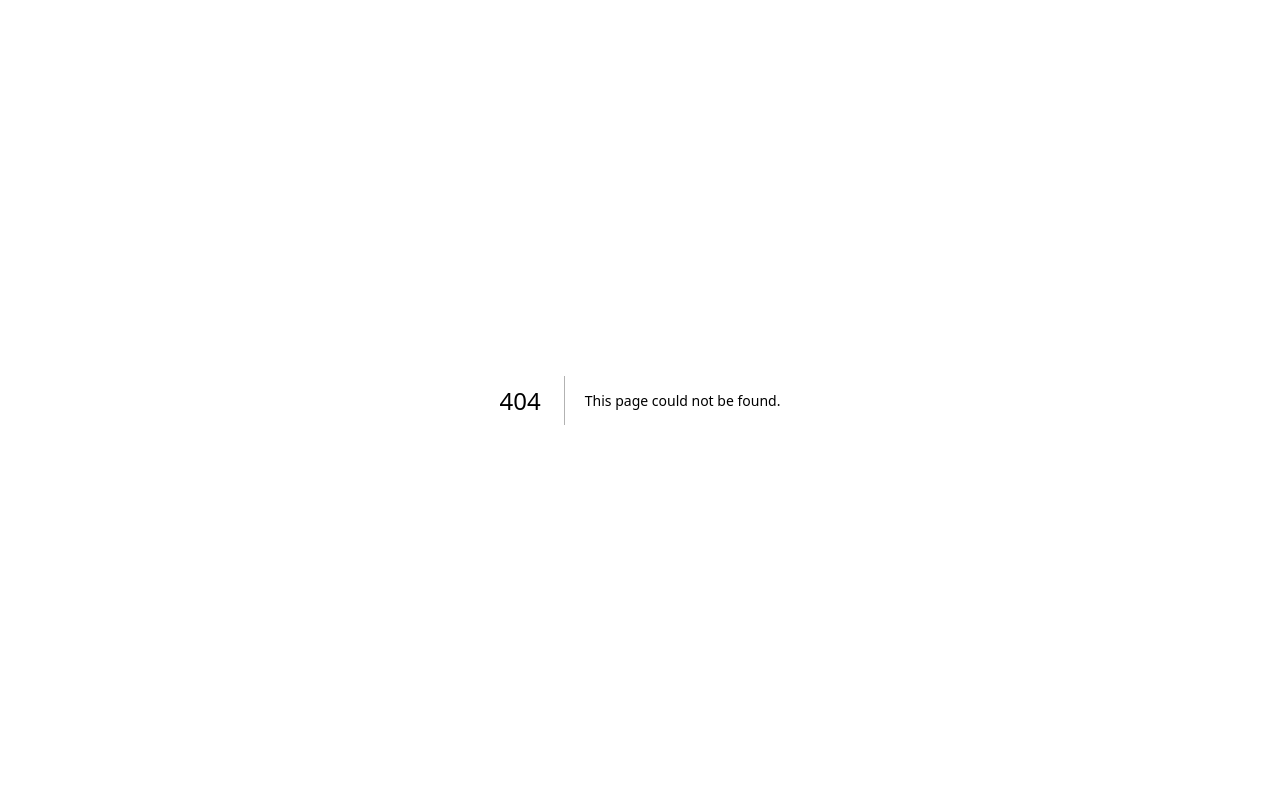
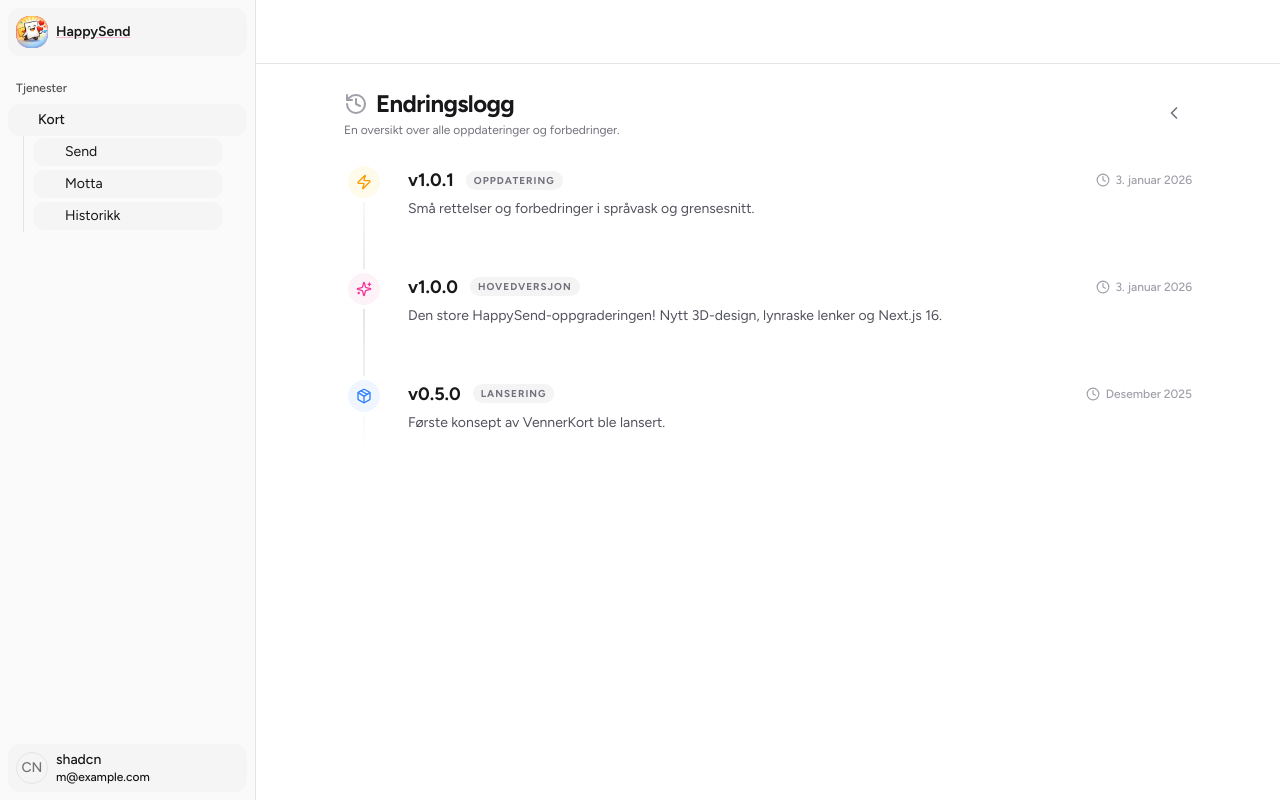
Before and after one commit to TheFrostBunny/VennerKort, a Next.js app: page /changelog in a window 1280 px wide. Before the commit this address had no page. Built offline with nearby package versions, Linux system fonts and the light colour scheme; some icons are missing.

Commit message:
feat: Implement core navigation sidebar, CardApp, Changelog, and Settings pages with i18n support.

```diff
--- /dev/null
+++ b/app/changelog/page.tsx
@@ -0,0 +1,15 @@
+"use client";
+
+import React from 'react';
+import { SidebarIconExample } from '@/components/sidebar';
+import { Changelog } from '@/components/Pages/Changelog';
+
+export default function ChangelogPage() {
+  return (
+    <SidebarIconExample>
+      <main className="flex-1 flex flex-col md:flex-row h-full overflow-hidden bg-white dark:bg-zinc-950">
+        <Changelog />
+      </main>
+    </SidebarIconExample>
+  );
+}
--- a/components/Pages/CardApp.tsx
+++ b/components/Pages/CardApp.tsx
@@ -33,7 +33,7 @@ export const CardApp: React.FC<CardAppProps> = ({ isViewOnlyInitial = false }) =
     border: 'none',
     effect: 'none',
     emoji: '😊',
-    showIndicator: true,
+    showIndicator: false,
   });
 
   // Maps for ultra-compact encoding
--- /dev/null
+++ b/components/Pages/Changelog.tsx
@@ -0,0 +1,90 @@
+"use client";
+
+import React from 'react';
+import { History, Sparkles, Zap, Package, ChevronRight, Clock } from 'lucide-react';
+import { useI18n } from '@/lib/i18n/i18n-context';
+import { cn } from '@/lib/utils';
+import { useRouter } from 'next/navigation';
+
+export const Changelog: React.FC = () => {
+  const { t } = useI18n();
+  const router = useRouter();
+
+  const releases = [
+    {
+      version: "v1.0.1",
+      date: t('changelog.v1_0_1.date'),
+      description: t('changelog.v1_0_1.desc'),
+      type: 'fix',
+      icon: <Zap className="w-4 h-4" />,
+      color: 'text-amber-500 bg-amber-50 dark:bg-amber-500/10'
+    },
+    {
+      version: "v1.0.0",
+      date: t('changelog.v1_0_0.date'),
+      description: t('changelog.v1_0_0.desc'),
+      type: 'major',
+      icon: <Sparkles className="w-4 h-4" />,
+      color: 'text-pink-500 bg-pink-50 dark:bg-pink-500/10'
+    },
+    {
+      version: "v0.5.0",
+      date: t('changelog.v0_5_0.date'),
+      description: t('changelog.v0_5_0.desc'),
+      type: 'initial',
+      icon: <Package className="w-4 h-4" />,
+      color: 'text-blue-500 bg-blue-50 dark:bg-blue-500/10'
+    }
+  ];
+
+  return (
+    <div className="flex-1 flex flex-col gap-6 p-4 md:p-6 max-w-4xl mx-auto w-full transition-colors bg-white dark:bg-zinc-950 overflow-y-auto scrollbar-hide">
+      <div className="flex items-center justify-between">
+        <div className="space-y-0.5">
+          <h1 className="text-2xl font-bold tracking-tight text-zinc-900 dark:text-zinc-50 flex items-center gap-2">
+            <History className="w-6 h-6 text-zinc-400" />
+            {t('changelog.title')}
+          </h1>
+          <p className="text-xs text-zinc-500 dark:text-zinc-400">En oversikt over alle oppdateringer og forbedringer.</p>
+        </div>
+        <button
+          onClick={() => router.back()}
+          className="p-2 rounded-full hover:bg-zinc-100 dark:hover:bg-zinc-800 transition-colors text-zinc-500"
+        >
+          <ChevronRight className="w-5 h-5 rotate-180" />
+        </button>
+      </div>
+
+      <div className="relative space-y-8 before:absolute before:inset-0 before:ml-5 before:-translate-x-px before:h-full before:w-0.5 before:bg-gradient-to-b before:from-transparent before:via-zinc-200 dark:before:via-zinc-800 before:to-transparent">
+        {releases.map((release, index) => (
+          <div key={release.version} className="relative flex items-start gap-6 group">
+            <div className={cn(
+              "flex items-center justify-center w-10 h-10 rounded-full shrink-0 z-10 border-4 border-white dark:border-zinc-950 transition-transform group-hover:scale-110",
+              release.color
+            )}>
+              {release.icon}
+            </div>
+
+            <div className="flex-1 pt-1 pb-4">
+              <div className="flex items-center justify-between gap-2 mb-1">
+                <div className="flex items-center gap-3">
+                  <span className="text-lg font-bold text-zinc-900 dark:text-zinc-100">{release.version}</span>
+                  <span className="text-[10px] font-bold uppercase tracking-widest px-2 py-0.5 rounded-full bg-zinc-100 dark:bg-zinc-800 text-zinc-500">
+                    {release.type === 'major' ? 'Hovedversjon' : release.type === 'fix' ? 'Oppdatering' : 'Lansering'}
+                  </span>
+                </div>
+                <div className="flex items-center gap-1.5 text-xs text-zinc-400 font-medium">
+                  <Clock className="w-3.5 h-3.5" />
+                  {release.date}
+                </div>
+              </div>
+              <p className="text-sm text-zinc-600 dark:text-zinc-400 leading-relaxed max-w-2xl">
+                {release.description}
+              </p>
+            </div>
+          </div>
+        ))}
+      </div>
+    </div>
+  );
+};
--- a/components/Pages/Settings.tsx
+++ b/components/Pages/Settings.tsx
@@ -110,7 +110,16 @@ export const Settings: React.FC = () => {
             </div>
 
             <div className="pt-4 border-t border-zinc-100 dark:border-zinc-800 flex justify-between items-center text-[10px] text-zinc-400 font-medium">
-              <span>© {new Date().getFullYear()} HappySend</span>
+              <div className="flex flex-col gap-0.5">
+                <span>© {new Date().getFullYear()} HappySend</span>
+                <button
+                  onClick={() => window.location.href = '/changelog'}
+                  className="text-pink-500 hover:text-pink-600 font-bold flex items-center gap-1 transition-colors"
+                >
+                  <Rocket className="w-3 h-3" />
+                  {t('customizer.view_changes')}
+                </button>
+              </div>
               <span className="bg-zinc-100 dark:bg-zinc-800 px-2 py-0.5 rounded-full uppercase tracking-widest">{t('about.version')}</span>
             </div>
           </div>
--- a/components/sidebar.tsx
+++ b/components/sidebar.tsx
@@ -214,13 +214,13 @@ export function SidebarIconExample({ children }: { children?: React.ReactNode })
                     </DropdownMenuLabel>
                   </DropdownMenuGroup>
                   <DropdownMenuSeparator />
-                  <DropdownMenuGroup>
-                    <DropdownMenuItem asChild>
+                   <DropdownMenuGroup>
+                    {/*<DropdownMenuItem asChild>
                       <Link href="/account">Account</Link>
                     </DropdownMenuItem>
                     <DropdownMenuItem asChild>
                       <Link href="/billing">Billing</Link>
-                    </DropdownMenuItem>
+                    </DropdownMenuItem> */}
                     <DropdownMenuItem asChild>
                       <Link href="/settings" className="flex items-center gap-2">
                         <SettingsIcon className="size-4" />
@@ -229,9 +229,9 @@ export function SidebarIconExample({ children }: { children?: React.ReactNode })
                     </DropdownMenuItem>
                   </DropdownMenuGroup>
                   <DropdownMenuSeparator />
-                  <DropdownMenuGroup>
+                  {/* <DropdownMenuGroup>
                     <DropdownMenuItem>Log out</DropdownMenuItem>
-                  </DropdownMenuGroup>
+                  </DropdownMenuGroup> */}
                 </DropdownMenuContent>
               </DropdownMenu>
             </SidebarMenuItem>
--- a/lib/i18n/locales/en.json
+++ b/lib/i18n/locales/en.json
@@ -59,7 +59,8 @@
     "language_desc": "Choose your preferred language for the application.",
     "receive_title": "Received Cards",
     "history_title": "My History",
-    "about_title": "About HappySend"
+    "about_title": "About HappySend",
+    "view_changes": "View changes"
   },
   "about": {
     "subtitle": "Your destination for modern digital greetings",
@@ -69,6 +70,21 @@
     "creator_title": "The Creator",
     "creator_desc": "HappySend is developed with ❤️ to create small moments of joy in everyday life.",
     "version": "HappySend v1.0.1 (VennerKort Upgrade)"
+  },
+  "changelog": {
+    "title": "Changelog",
+    "v1_0_1": {
+      "date": "January 3, 2026",
+      "desc": "Small fixes and i18n refinements."
+    },
+    "v1_0_0": {
+      "date": "January 3, 2026",
+      "desc": "The big HappySend upgrade! New 3D design, ultra-fast links, and Next.js 16."
+    },
+    "v0_5_0": {
+      "date": "December 2025",
+      "desc": "Initial VennerKort concept launched."
+    }
   },
   "nav": {
     "platform": "Platform",
--- a/lib/i18n/locales/nb.json
+++ b/lib/i18n/locales/nb.json
@@ -59,7 +59,8 @@
     "language_desc": "Velg hvilket språk du vil bruke i appen.",
     "receive_title": "Mottatte Kort",
     "history_title": "Min Historikk",
-    "about_title": "Om HappySend"
+    "about_title": "Om HappySend",
+    "view_changes": "Se endringer"
   },
   "about": {
     "subtitle": "Din destinasjon for moderne digitale hilsener",
@@ -69,6 +70,21 @@
     "creator_title": "Skaperen",
     "creator_desc": "HappySend er utviklet med ❤️ for å skape små øyeblikk av glede i hverdagen.",
     "version": "HappySend v1.0.1 (VennerKort Oppgradering)"
+  },
+  "changelog": {
+    "title": "Endringslogg",
+    "v1_0_1": {
+      "date": "3. januar 2026",
+      "desc": "Små rettelser og forbedringer i språvask og grensesnitt."
+    },
+    "v1_0_0": {
+      "date": "3. januar 2026",
+      "desc": "Den store HappySend-oppgraderingen! Nytt 3D-design, lynraske lenker og Next.js 16."
+    },
+    "v0_5_0": {
+      "date": "Desember 2025",
+      "desc": "Første konsept av VennerKort ble lansert."
+    }
   },
   "nav": {
     "platform": "Plattform",
```
Also changed, not shown: 1 other file (tests, documents, lock files or other folders).
